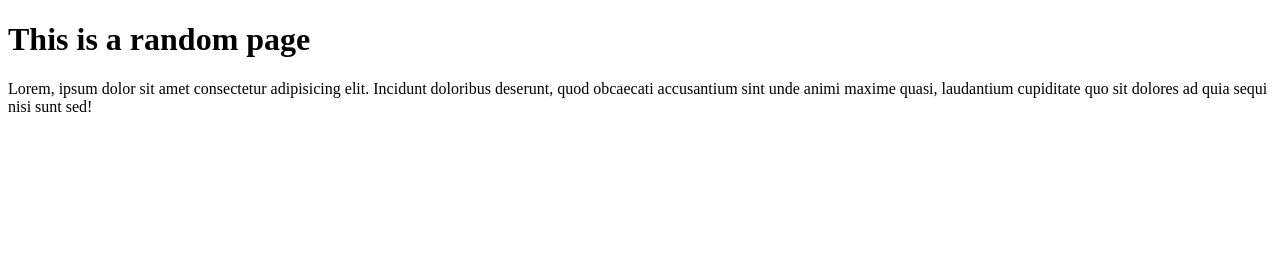
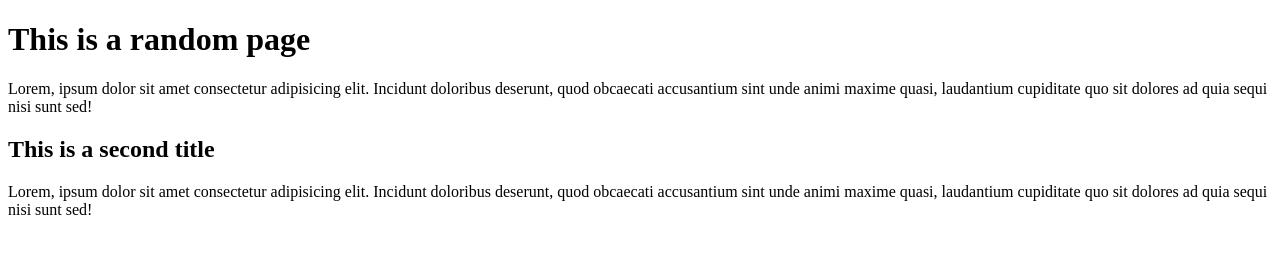
Before and after one commit to DantchoLV9/git-training-hatless, a plain HTML site: page index.html in a window 1280 px wide. Drawn offline with Linux system fonts and the light colour scheme.

Commit message:
Added more content

```diff
--- a/index.html
+++ b/index.html
@@ -8,5 +8,7 @@
 <body>
     <h1>This is a random page</h1>
     <p>Lorem, ipsum dolor sit amet consectetur adipisicing elit. Incidunt doloribus deserunt, quod obcaecati accusantium sint unde animi maxime quasi, laudantium cupiditate quo sit dolores ad quia sequi nisi sunt sed!</p>
+    <h2>This is a second title</h2>
+    <p>Lorem, ipsum dolor sit amet consectetur adipisicing elit. Incidunt doloribus deserunt, quod obcaecati accusantium sint unde animi maxime quasi, laudantium cupiditate quo sit dolores ad quia sequi nisi sunt sed!</p>
 </body>
 </html>
```
